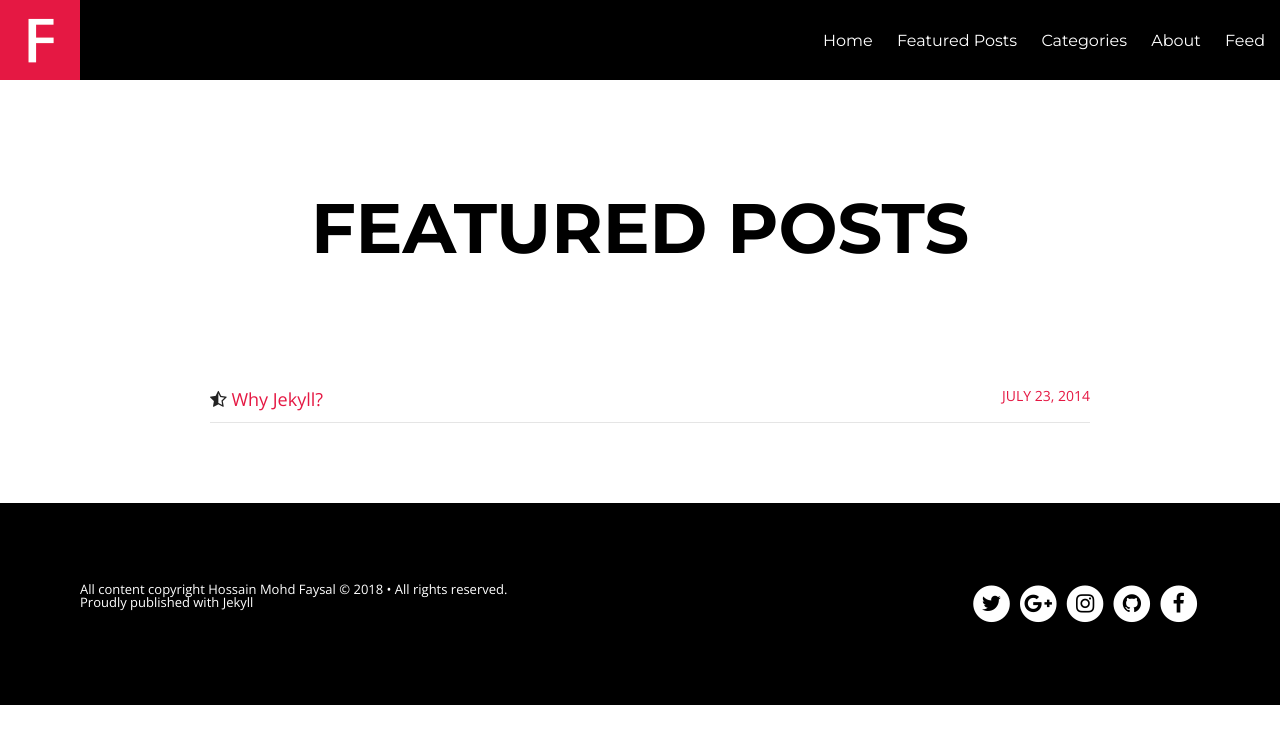
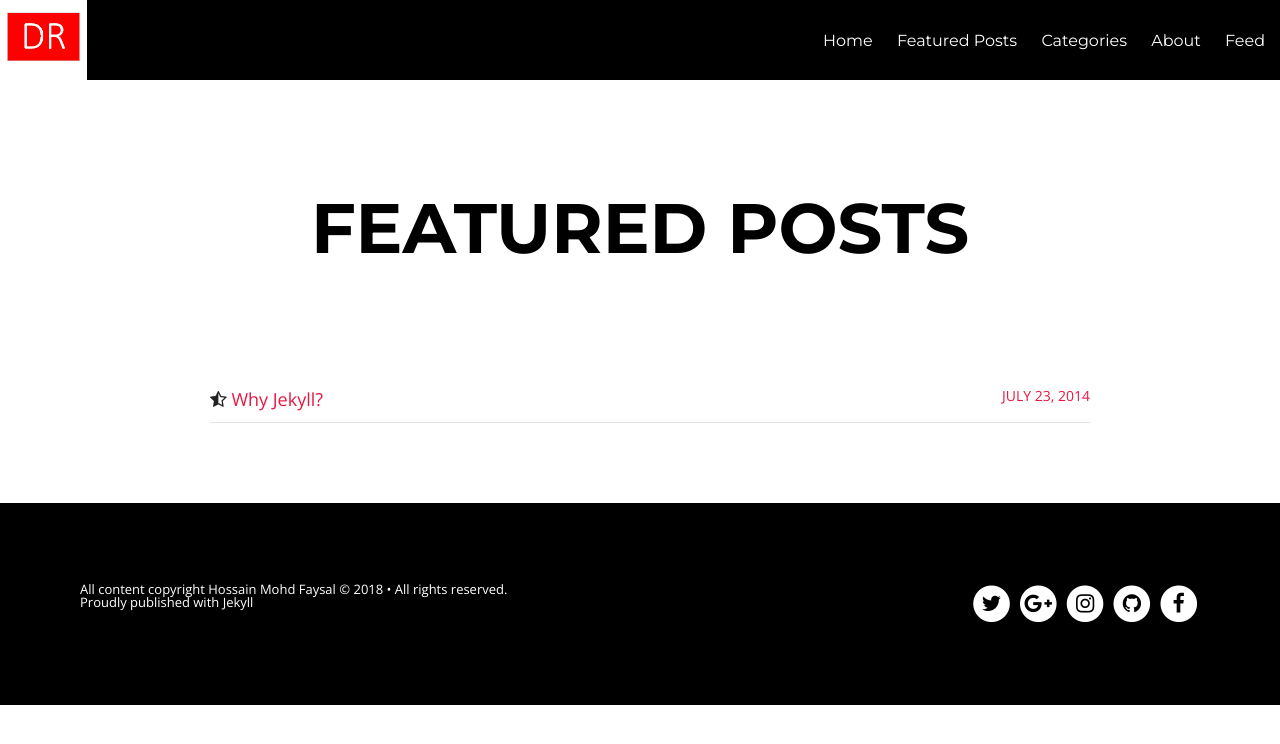
Before and after one commit to drcomputeblocks/clonedrcomputeblocks.github.io, a Jekyll site: the page built from featured.html, in a window 1280 px wide. Shown: the top 744 px of the page. Built offline with Jekyll 4.4.1, drawn with Linux system fonts in a browser that asks for light colours; nearby versions of some CDN libraries.

Commit message:
first commit

```diff
--- a/_config.yml
+++ b/_config.yml
@@ -1,6 +1,6 @@
 title:            Notepad
 description:      "Blogging is fun"
-logo:             logo.png
+logo:             DR.png
 disqus_shortname: hmfaysal
 share:            true
 dropcap:			true
```
Also changed, not shown: images/DR.png (added), 1 other file.
